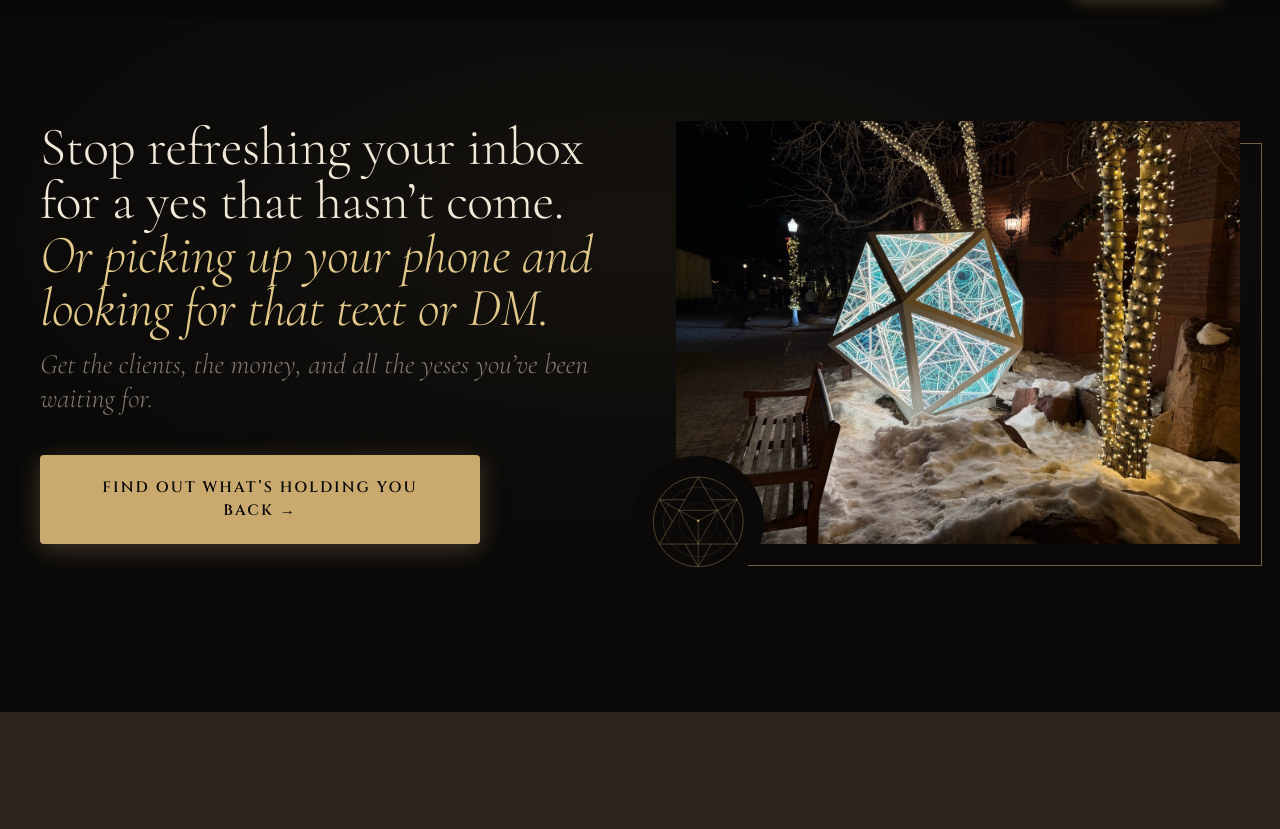
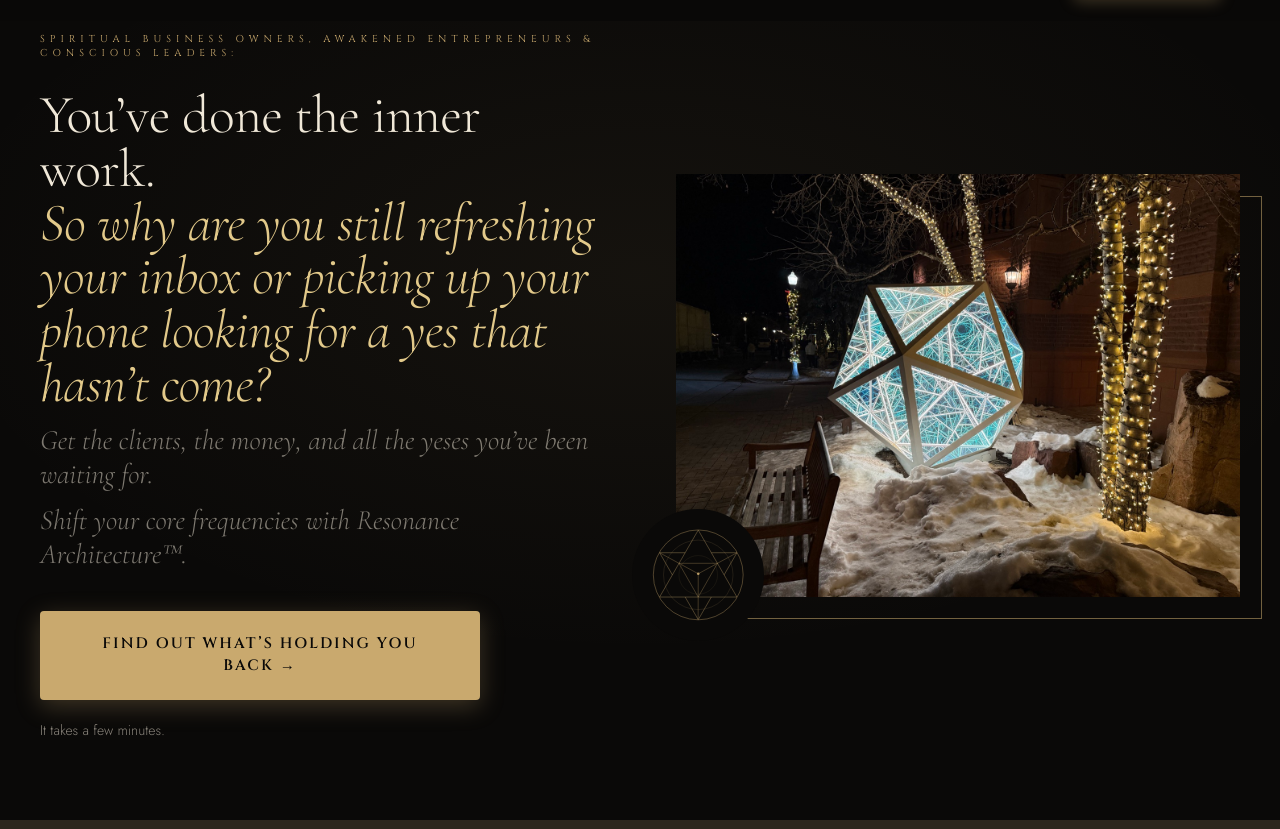
Before and after one commit to EverydayAlch/web, a plain HTML site: page index.html in a window 1280 px wide. Shown: the part 111-940 px from the top of the page. Drawn offline with nearby package versions, Linux system fonts and the light colour scheme.

Commit message:
Hero: name the audience, lead with the inner-work question, add Resonance Architecture line and time note
Co-Authored-By: Claude Sonnet 5.5 <noreply@anthropic.com>

```diff
--- a/index.html
+++ b/index.html
@@ -153,6 +153,13 @@
     margin-bottom: 64px;
     opacity: 0;
     animation: fade-up 1s ease 0.7s forwards;
+  }
+
+  .hero-note {
+    margin: 20px 0 0;
+    font-family: 'Jost', sans-serif;
+    font-size: 14px;
+    color: rgba(240,232,216,0.55);
   }
 
   .hero-divider {
@@ -1027,10 +1034,13 @@
 <section class="hero">
   <div class="hero-grid">
     <div class="hero-text">
-      <h1 class="hero-title">Stop refreshing your inbox for a yes that hasn&rsquo;t come.<br><em>Or picking up your phone and looking for that text or DM.</em></h1>
-      <p class="hero-subtitle">Get the clients, the money, and all the yeses you&rsquo;ve been waiting for.</p>
+      <p class="hero-eyebrow">Spiritual business owners, awakened entrepreneurs &amp; conscious leaders:</p>
+      <h1 class="hero-title">You&rsquo;ve done the inner work.<br><em>So why are you still refreshing your inbox or picking up your phone looking for a yes that hasn&rsquo;t come?</em></h1>
+      <p class="hero-subtitle" style="margin-bottom: 12px;">Get the clients, the money, and all the yeses you&rsquo;ve been waiting for.</p>
+      <p class="hero-subtitle">Shift your core frequencies with Resonance Architecture&trade;.</p>
       <div class="hero-divider"></div>
       <a href="audit.html" class="cta-primary">Find out what&rsquo;s holding you back &rarr;</a>
+      <p class="hero-note">It takes a few minutes.</p>
     </div>
     <div class="hero-visual">
       <img src="images/web/hero-icosahedron.jpg" alt="A glowing mirrored geometric sculpture lit at night in the snow">
```
